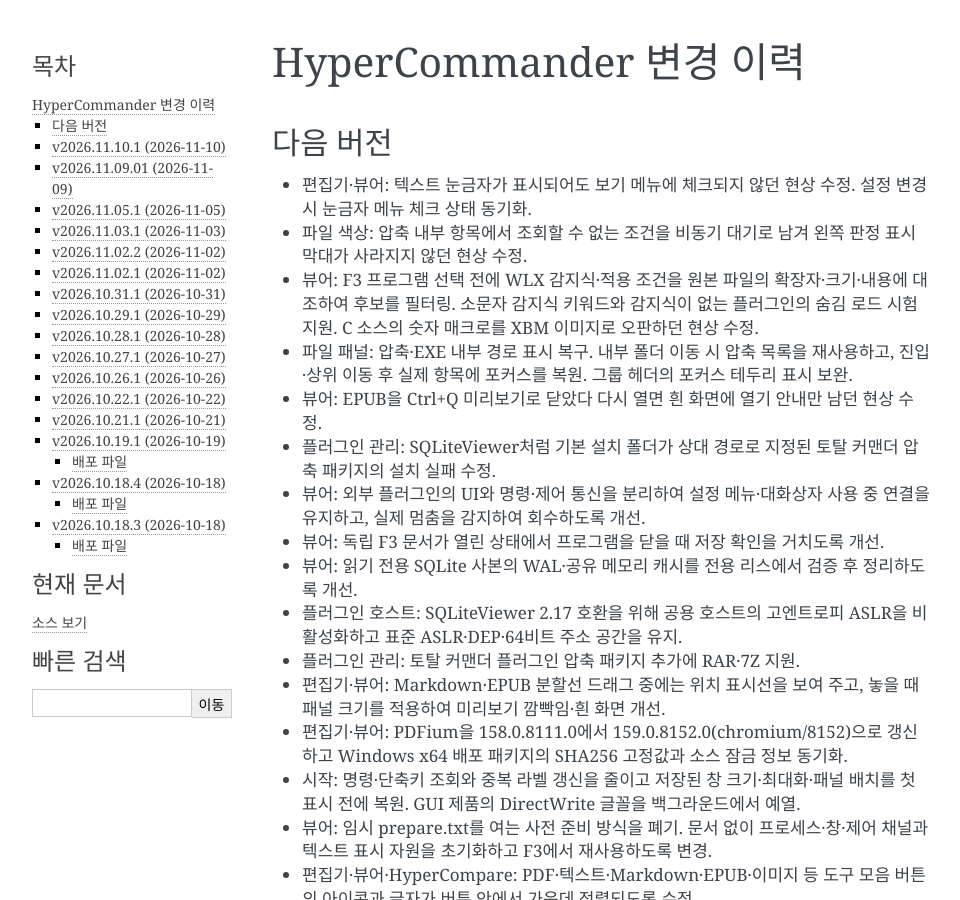
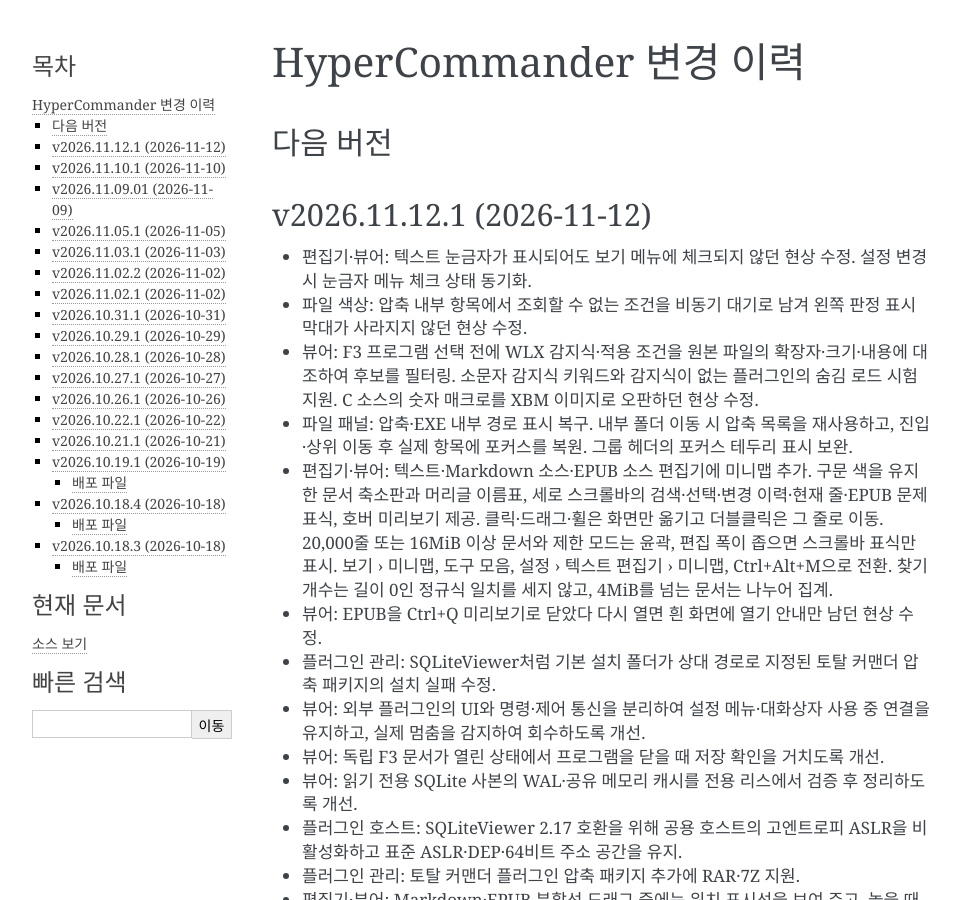
Before and after one commit to jgh0721/hyperCommander, a Sphinx documentation site: the page built from documentation/source/history.rst, in a window 1280 px wide and 900 px high. Shown: the whole window, without its empty margins (148-1108 px from the left). Built offline with Sphinx 7.4.7, drawn with Linux system fonts in a browser that asks for light colours.

Commit message:
UI : [release] 2026.11.12.1 버전과 릴리즈 이력을 확정한다

```diff
--- a/CMakeLists.txt
+++ b/CMakeLists.txt
@@ -1,5 +1,5 @@
 cmake_minimum_required(VERSION 4.2)
-set(HC_PRODUCT_VERSION "2026.11.10.1")
+set(HC_PRODUCT_VERSION "2026.11.12.1")
 project(HyperCommander VERSION ${HC_PRODUCT_VERSION} LANGUAGES CXX RC)
 
 include(cmake/build.version.cmake)
--- a/documentation/source/history.rst
+++ b/documentation/source/history.rst
@@ -7,6 +7,9 @@
 다음 버전
 ----------------------------------------
 
+v2026.11.12.1 (2026-11-12)
+----------------------------------------
+
 * 편집기·뷰어: 텍스트 눈금자가 표시되어도 보기 메뉴에 체크되지 않던 현상 수정. 설정 변경 시 눈금자 메뉴 체크 상태 동기화.
 
 * 파일 색상: 압축 내부 항목에서 조회할 수 없는 조건을 비동기 대기로 남겨 왼쪽 판정 표시 막대가 사라지지 않던 현상 수정.
@@ -14,6 +17,8 @@
 * 뷰어: F3 프로그램 선택 전에 WLX 감지식·적용 조건을 원본 파일의 확장자·크기·내용에 대조하여 후보를 필터링. 소문자 감지식 키워드와 감지식이 없는 플러그인의 숨김 로드 시험 지원. C 소스의 숫자 매크로를 XBM 이미지로 오판하던 현상 수정.
 
 * 파일 패널: 압축·EXE 내부 경로 표시 복구. 내부 폴더 이동 시 압축 목록을 재사용하고, 진입·상위 이동 후 실제 항목에 포커스를 복원. 그룹 헤더의 포커스 테두리 표시 보완.
+
+* 편집기·뷰어: 텍스트·Markdown 소스·EPUB 소스 편집기에 미니맵 추가. 구문 색을 유지한 문서 축소판과 머리글 이름표, 세로 스크롤바의 검색·선택·변경 이력·현재 줄·EPUB 문제 표식, 호버 미리보기 제공. 클릭·드래그·휠은 화면만 옮기고 더블클릭은 그 줄로 이동. 20,000줄 또는 16MiB 이상 문서와 제한 모드는 윤곽, 편집 폭이 좁으면 스크롤바 표식만 표시. 보기 › 미니맵, 도구 모음, 설정 › 텍스트 편집기 › 미니맵, Ctrl+Alt+M으로 전환. 찾기 개수는 길이 0인 정규식 일치를 세지 않고, 4MiB를 넘는 문서는 나누어 집계.
 
 * 뷰어: EPUB을 Ctrl+Q 미리보기로 닫았다 다시 열면 흰 화면에 열기 안내만 남던 현상 수정.
 
```
